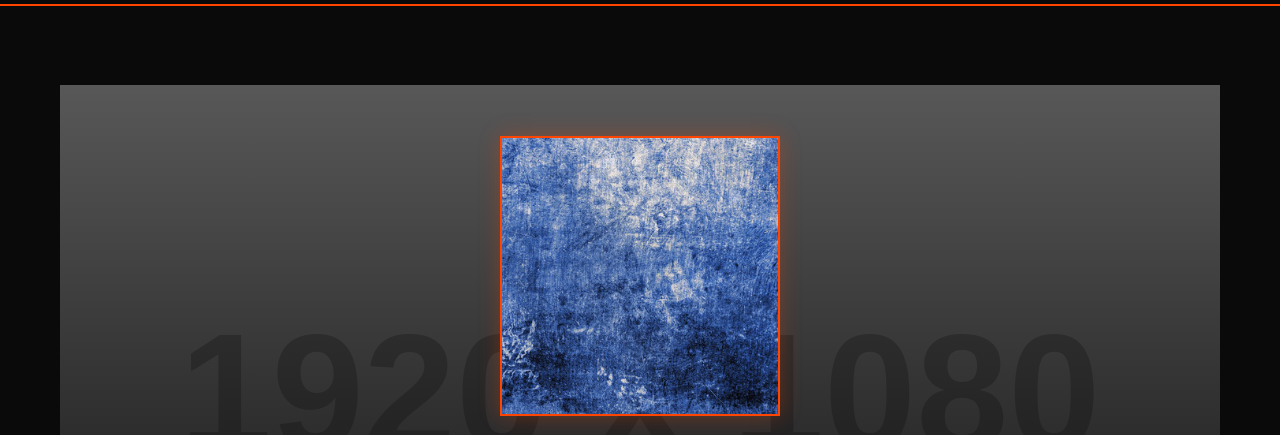
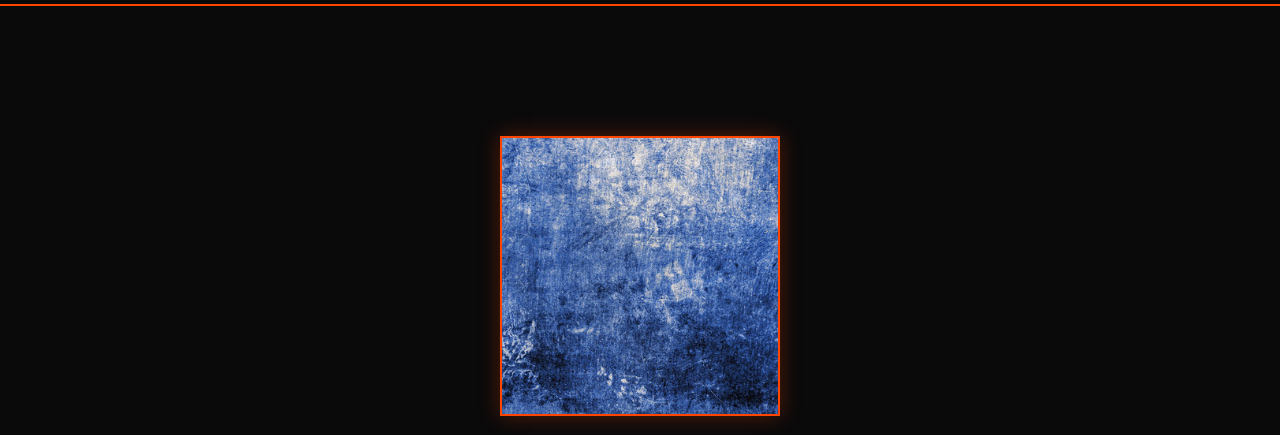
Before and after one commit to unrevheal/unrevheal.github.io, a plain HTML site: page index.html in a window 1280 px wide. Shown: the part 81-516 px from the top of the page. Drawn offline with Linux system fonts and the light colour scheme; placeholder pictures from the web are drawn by us.

Commit message:
fix background image

```diff
--- a/index.html
+++ b/index.html
@@ -60,7 +60,15 @@
         @media (max-width: 768px) { .nav-container { flex-direction: column; } nav ul { margin-top: 15px; } }
 
         /* SPECIFICO HERO HOME */
-        .hero { height: 80vh; display: flex; flex-direction: column; justify-content: center; align-items: center; text-align: center; background: linear-gradient(rgba(10, 10, 10, 0.6), rgba(10, 10, 10, 1)), url('https://via.placeholder.com/1920x1080') no-repeat center center/cover; }
+        .hero {
+    height: 80vh;
+    display: flex;
+    flex-direction: column;
+    justify-content: center;
+    align-items: center;
+    text-align: center;
+    background: var(--bg-color);
+}
         .hero h1 { font-size: 4rem; margin-bottom: 10px; text-shadow: 3px 3px 0px var(--accent-color); }
         .hero p { font-size: 1.5rem; margin-bottom: 30px; color: #fff; }
 
```
